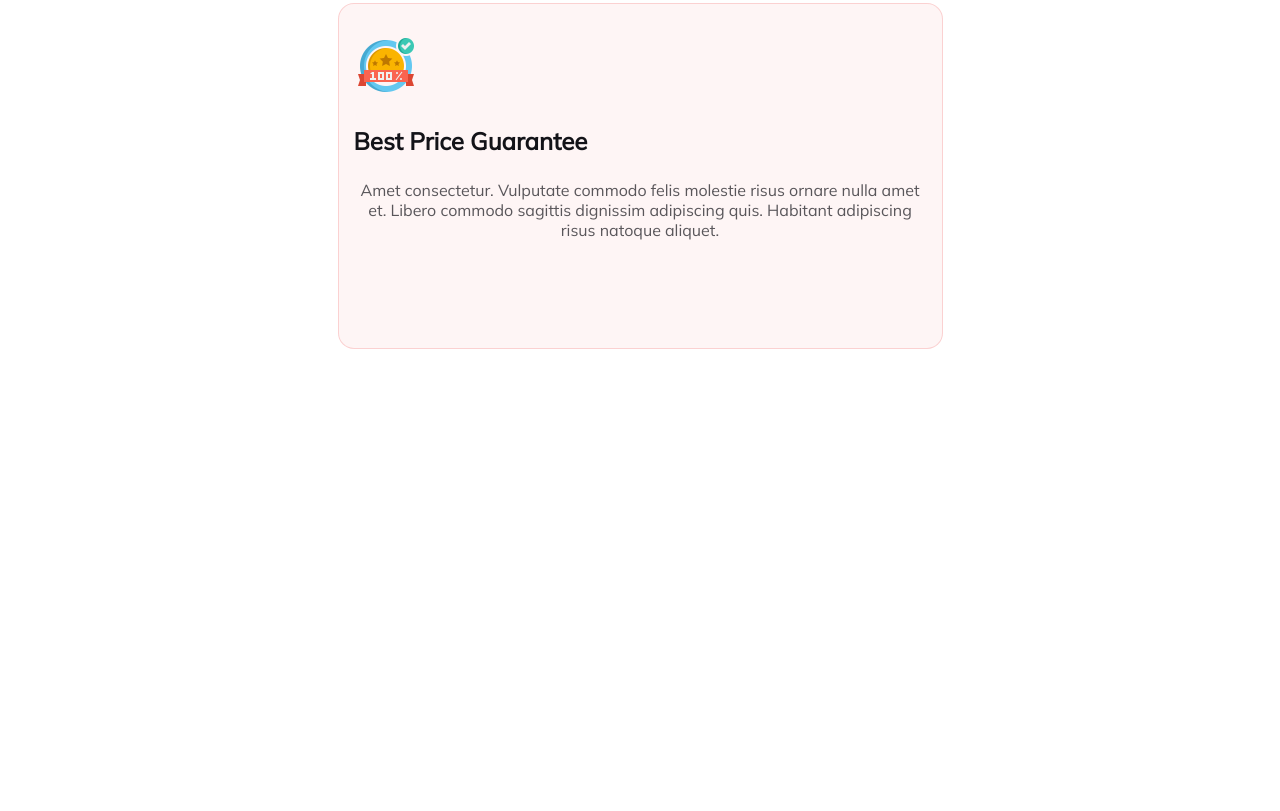
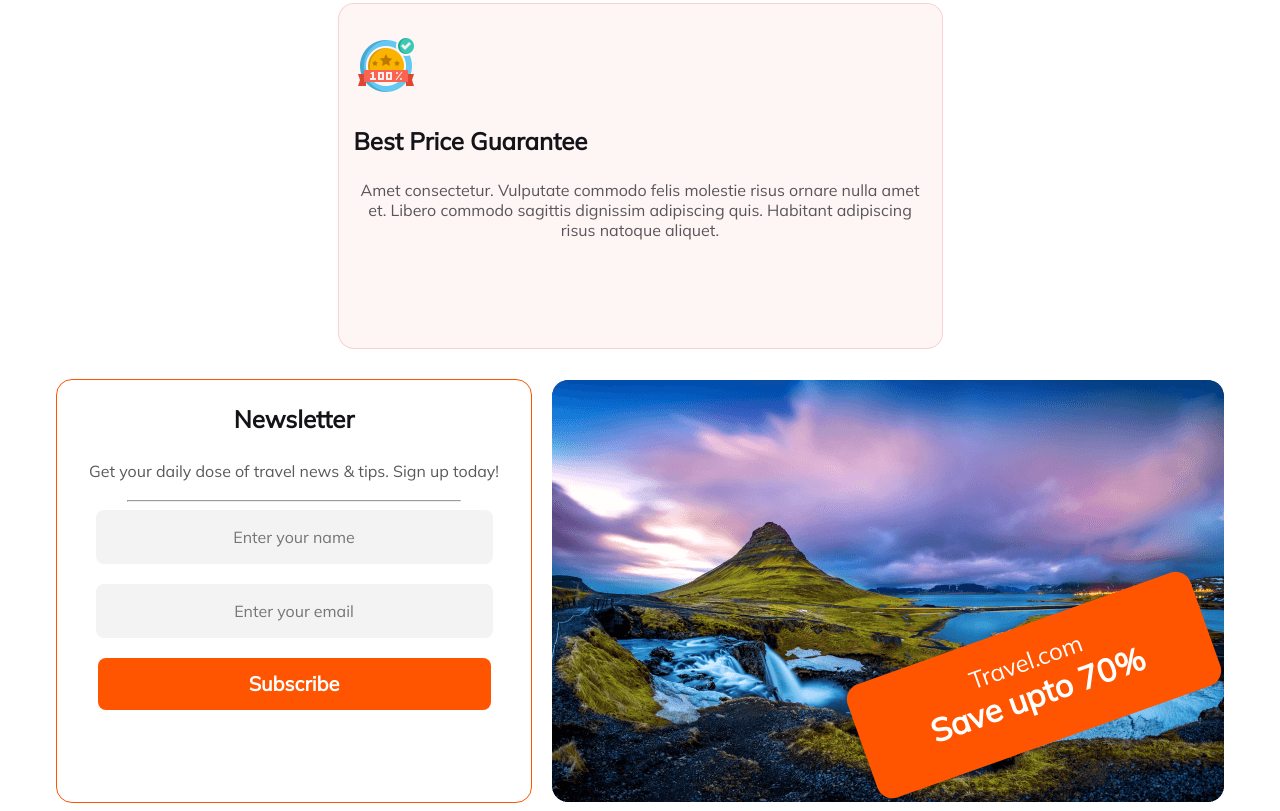
Before and after one commit to MdFuad92/Assignment-2, a plain HTML site: page index.html in a window 1280 px wide. Shown: the part 2949-3760 px from the top of the page. Before the commit the page ends 3306 px from the top, so only its background shows below. Drawn offline with Linux system fonts and the light colour scheme.

Commit message:
completed main sections

```diff
--- a/index.html
+++ b/index.html
@@ -162,6 +162,36 @@
 
     </div>
 
+    <div class="Newsletter">
+
+        <div class="Newsletter-section">
+
+            <h3>Newsletter</h3>
+
+            <p>Get your daily dose of travel news & tips. Sign up today!</p>
+            <hr class="horizontal-line">
+            <div class="Newsletter-input">
+
+
+                <input type="text" id="name" placeholder="Enter your name">
+            <input type="email" name="" id="email" placeholder="Enter your email">
+            <button class="Newsletter-btn">Subscribe</button>
+            </div>
+
+        </div>
+
+        <div class="Newsletter-section2">
+            <div class="discount">
+                <h4>Travel.com</h4>
+                <h1>Save upto 70%</h1>
+            </div>
+        </div>
+
+
+    </div>
+
+
+
 
 
 
--- a/style/style.css
+++ b/style/style.css
@@ -544,6 +544,142 @@
     margin-top: 20px;
 }
 
+.Newsletter{
+
+    display: flex;
+    justify-content: center;
+    gap: 20px;
+    margin-top: 30px;
+    align-items: center;
+
+}
+
+.Newsletter-section{
+    border-radius: 16px;
+    border: 1px solid #FF5400;
+    width: 474px;
+    height: 422px;
+    text-align: center;
+
+
+}
+.Newsletter-section h3{
+
+    color: #131318;
+    font-family: 'Mulish', sans-serif;
+    font-size: 24px;
+
+    font-weight: 800;
+
+
+}
+
+.Newsletter-section p{
+    color: #5A5A5D;
+    font-family: 'Mulish', sans-serif;
+    font-size: 16px;
+
+
+    font-weight: 400;
+    line-height: 26px;
+
+
+}
+
+.horizontal-line{
+    width: 332px;
+}
+
+.Newsletter-input{
+
+    display: flex;
+    flex-direction: column;
+    gap: 20px;
+
+    align-items: center;
+}
+
+#name , #email{
+    border-radius: 8px;
+    background: rgba(19, 19, 24, 0.05);
+    width: 393px;
+    height: 52px;
+    outline: none;
+    border: none;
+}
+
+.Newsletter-btn{
+    width: 393px;
+    height: 52px;
+    border-radius: 8px;
+    background: #FF5400;
+    border: 0;
+    outline: 0;
+    color: #FFF;
+    color: #FFF;
+    text-align: center;
+    font-family: 'Mulish', sans-serif;
+    font-size: 20px;
+
+    font-weight: 800;
+
+
+
+
+
+}
+
+
+.Newsletter-section2{
+    background: url('../Images/Rectangle\ 8\ \(1\).png');
+    width: 672px;
+    height: 422px;
+
+}
+
+.discount{
+
+    width: 324px;
+    height: 80px;
+    position: relative;
+    top: 245px;
+    left: 300px;
+    transform: rotate(-19.628deg);
+    border-radius: 16px;
+    background: #FF5400;
+    padding: 20px;
+    text-align: center;
+
+
+
+
+}
+
+
+.discount h1{
+    color: #FFF;
+    font-family: 'Mulish', sans-serif;
+    font-size: 32px;
+
+    font-weight: 800;
+    margin: 0;
+
+
+
+}
+
+.discount h4{
+
+    color: #FFF;
+
+    font-family: 'Mulish', sans-serif;
+    font-size: 24px;
+
+    font-weight: 400;
+    margin: 0%;
+
+
+}
 
 
 
@@ -643,12 +779,15 @@
     justify-content:center;
 
   }
-
+ .Maldives,.Indonesia,.Srilanka,.North-america,.Kashmir,.Bangladesh,.Bandorban{
+    width: 400px;
+    border-radius: 30px;
+ }
 
 
   .card-section{
     flex-direction: column;
-    display: flex;
+
     justify-content: center;
     align-items: center;
   }
@@ -660,5 +799,41 @@
 
   }
 
+  .Newsletter{
+    flex-direction: column;
+    justify-content: center;
+    align-items: center;
+  }
+  .Newsletter-section2{
+    width: 480px;
+    height: 300px;
+    border-radius: 30px;
+
+  }
+
+  .discount{
+    width: 214.023px;
+    height: 90.268px;
+    position: relative;
+    left: 210px;
+    top:150px ;
+  }
+  .discount ,h4,h1{
+
+
+
+    color: #FFF;
+
+    font-family: Mulish;
+    font-size: 21.138px;
+
+    font-weight: 800;
+    padding-top: 0px;
+
+
+  }
+
+
+
 
 }
```
